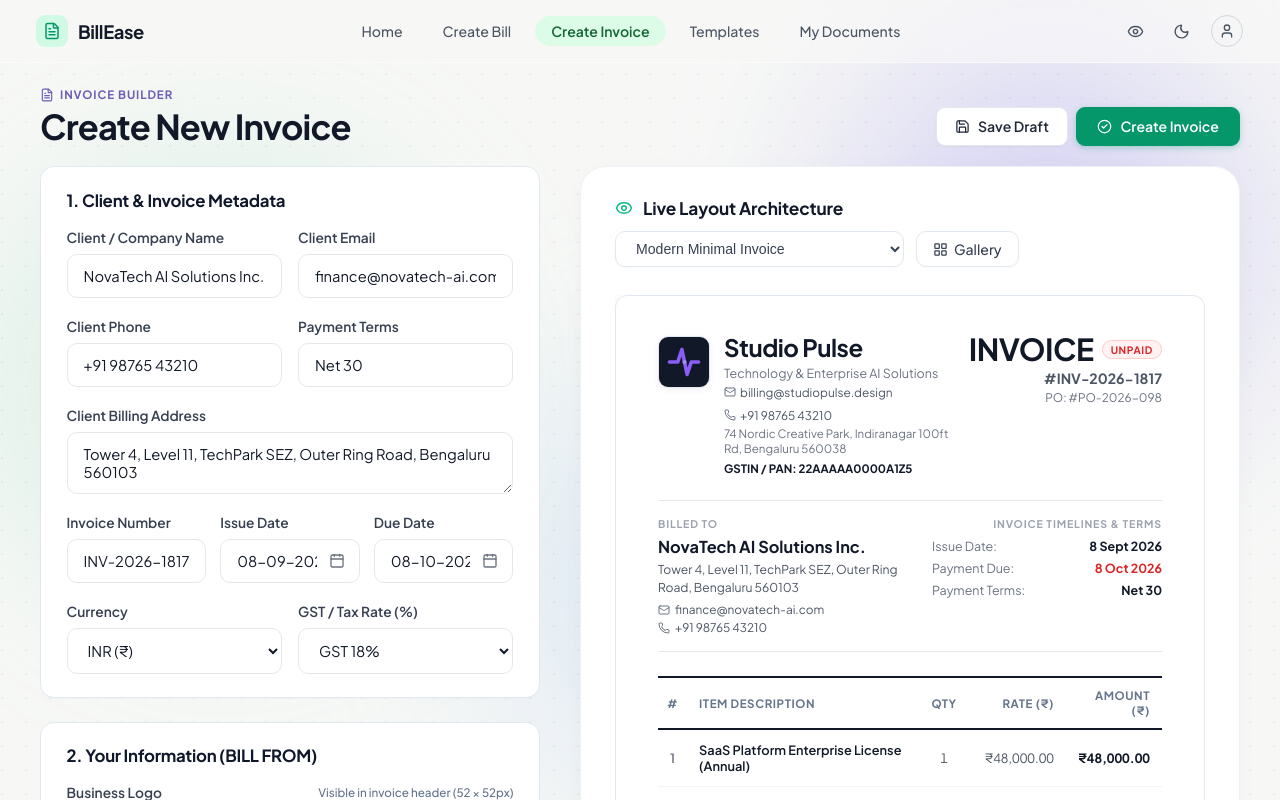
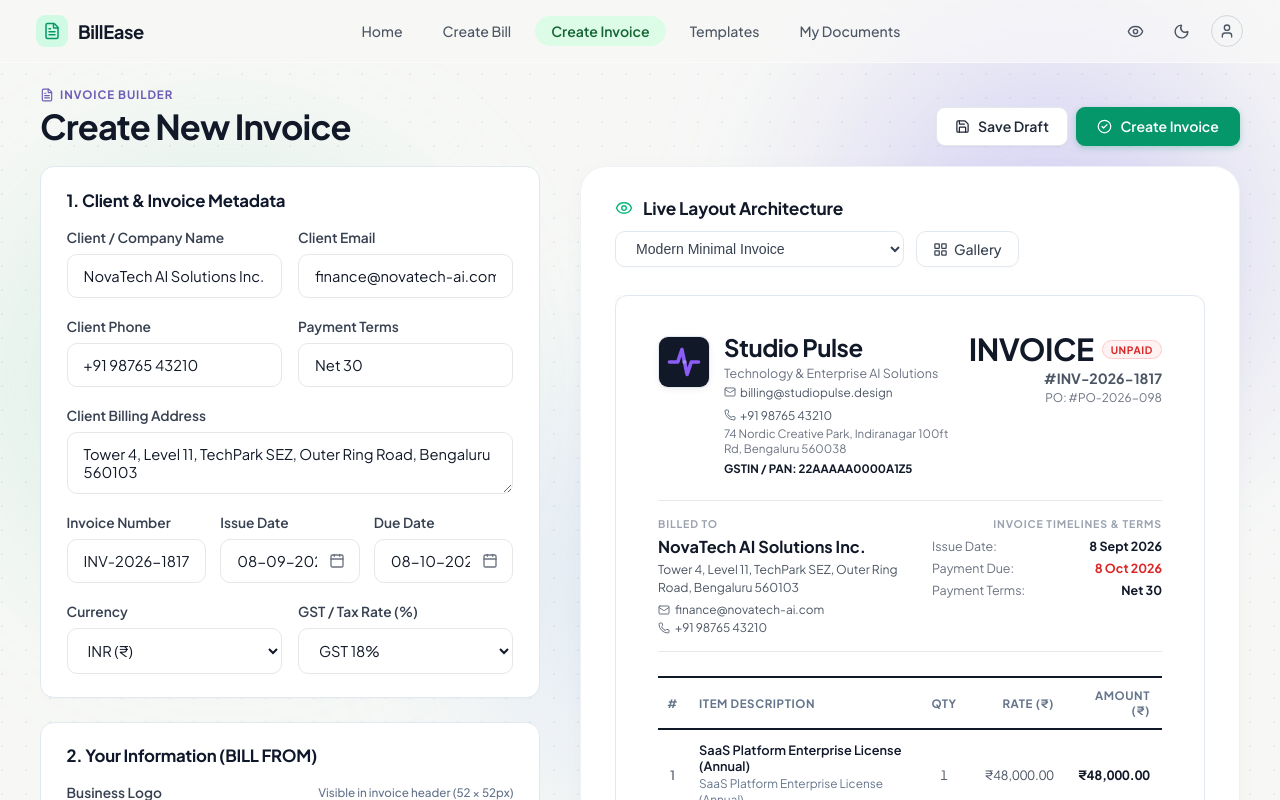
Before and after one commit to MaAngo-Tech-Labs-LLP/BillEase, a React (Vite) app: page / in a window 1280 px wide. Both pictures are taken after a click on the button "Create Invoice". Shown: the top 800 px of the page. Built offline with nearby package versions, Linux system fonts and the light colour scheme.

Commit message:
feat(invoice): add ITEM field above DESCRIPTION in create invoice form and templates

```diff
--- a/src/components/DocumentRenderer.tsx
+++ b/src/components/DocumentRenderer.tsx
@@ -273,6 +273,23 @@ export default function DocumentRenderer({
     );
   };
 
+  // Render item cell supporting both Item Name (bold) and Description (secondary text)
+  const renderItemCell = (item: any, defaultFallback: string = 'Item', primaryColor: string = '#0f172a') => {
+    if (item.name) {
+      return (
+        <div>
+          <div style={{ fontWeight: 600, color: primaryColor }}>{item.name}</div>
+          {item.description ? (
+            <div style={{ fontSize: '0.74rem', color: '#64748b', marginTop: '2px', lineHeight: 1.35 }}>
+              {item.description}
+            </div>
+          ) : null}
+        </div>
+      );
+    }
+    return item.description || defaultFallback;
+  };
+
   const formatHeaderDate = (d?: string) => {
     if (!d) return '2026-09-06';
     const match = d.match(/^(\d{2})[-/.](\d{2})[-/.](\d{4})$/);
@@ -378,7 +395,7 @@ export default function DocumentRenderer({
                 const itemAmt = (Number(item.qty) || 0) * (Number(item.rate) || 0);
                 return (
                   <tr key={item.id}>
-                    <td className="cell-desc" style={{ textAlign: 'left', padding: '10px 12px' }}>{item.description || 'Item'}</td>
+                    <td className="cell-desc" style={{ textAlign: 'left', padding: '10px 12px' }}>{renderItemCell(item, 'Item')}</td>
                     <td className="cell-qty" style={{ textAlign: 'center', padding: '10px 8px', fontVariantNumeric: 'tabular-nums' }}>{item.qty}</td>
                     <td className="cell-rate" style={{ textAlign: 'right', padding: '10px 12px', fontVariantNumeric: 'tabular-nums' }}>{currencySymbol}{formatAmount(item.rate)}</td>
                     <td className="cell-amount" style={{ textAlign: 'right', padding: '10px 12px', fontVariantNumeric: 'tabular-nums' }}>{currencySymbol}{formatAmount(itemAmt)}</td>
@@ -563,7 +580,7 @@ export default function DocumentRenderer({
                 <tbody>
                   {document.items.map((item) => (
                     <tr key={item.id}>
-                      <td className="cell-desc" style={{ textAlign: 'left', padding: '10px 12px' }}>{item.description || 'Item'}</td>
+                      <td className="cell-desc" style={{ textAlign: 'left', padding: '10px 12px' }}>{renderItemCell(item, 'Item')}</td>
                       <td className="cell-qty" style={{ textAlign: 'center', padding: '10px 8px', fontVariantNumeric: 'tabular-nums' }}>{item.qty}</td>
                       <td className="cell-rate" style={{ textAlign: 'right', padding: '10px 12px', fontVariantNumeric: 'tabular-nums' }}>{currencySymbol}{formatAmount(item.rate)}</td>
                       <td className="cell-amount" style={{ textAlign: 'right', padding: '10px 12px', fontVariantNumeric: 'tabular-nums' }}>{currencySymbol}{formatAmount((Number(item.qty) || 0) * (Number(item.rate) || 0))}</td>
@@ -729,7 +746,7 @@ export default function DocumentRenderer({
             <tbody>
               {document.items.map((item) => (
                 <tr key={item.id}>
-                  <td className="cell-desc" style={{ textAlign: 'left', padding: '10px 12px' }}>{item.description || 'Consultation'}</td>
+                  <td className="cell-desc" style={{ textAlign: 'left', padding: '10px 12px' }}>{renderItemCell(item, 'Consultation', '#064e3b')}</td>
                   <td className="cell-qty" style={{ textAlign: 'center', padding: '10px 8px', fontVariantNumeric: 'tabular-nums' }}>{item.qty}</td>
                   <td className="cell-rate" style={{ textAlign: 'right', padding: '10px 12px', fontVariantNumeric: 'tabular-nums' }}>{currencySymbol}{formatAmount(item.rate)}</td>
                   <td className="cell-amount" style={{ textAlign: 'right', padding: '10px 12px', fontVariantNumeric: 'tabular-nums' }}>{currencySymbol}{formatAmount((Number(item.qty) || 0) * (Number(item.rate) || 0))}</td>
@@ -898,7 +915,7 @@ export default function DocumentRenderer({
             <tbody>
               {document.items.map((item) => (
                 <tr key={item.id}>
-                  <td className="cell-desc" style={{ textAlign: 'left', padding: '10px 12px', fontFamily: 'sans-serif' }}>{item.description || 'Professional Services'}</td>
+                  <td className="cell-desc" style={{ textAlign: 'left', padding: '10px 12px', fontFamily: 'sans-serif' }}>{renderItemCell(item, 'Professional Services')}</td>
                   <td className="cell-qty" style={{ textAlign: 'center', padding: '10px 8px', fontFamily: 'sans-serif', fontVariantNumeric: 'tabular-nums' }}>{item.qty}</td>
                   <td className="cell-rate" style={{ textAlign: 'right', padding: '10px 12px', fontFamily: 'sans-serif', fontVariantNumeric: 'tabular-nums' }}>{currencySymbol}{formatAmount(item.rate)}</td>
                   <td className="cell-amount" style={{ textAlign: 'right', padding: '10px 12px', fontFamily: 'sans-serif', fontVariantNumeric: 'tabular-nums' }}>{currencySymbol}{formatAmount((Number(item.qty) || 0) * (Number(item.rate) || 0))}</td>
@@ -1165,8 +1182,8 @@ export default function DocumentRenderer({
             <tbody>
               {document.items.map((item, idx) => (
                 <tr key={item.id} style={{ borderBottom: '1px solid #E2E8F0', background: idx % 2 === 1 ? '#F8FAFC' : '#FFFFFF' }}>
-                  <td style={{ textAlign: 'left', padding: '11px 14px', fontWeight: 700, color: '#0F172A', fontSize: '0.82rem' }}>
-                    {item.description || 'Academic Fee'}
+                  <td style={{ textAlign: 'left', padding: '11px 14px', fontSize: '0.82rem' }}>
+                    {renderItemCell(item, 'Academic Fee')}
                   </td>
                   <td style={{ textAlign: 'center', padding: '11px 8px', fontWeight: 600, fontSize: '0.80rem', color: '#334155' }}>
                     {item.qty}
@@ -1380,7 +1397,7 @@ export default function DocumentRenderer({
             <tbody>
               {document.items.map((item, idx) => (
                 <tr key={item.id}>
-                  <td className="cell-desc" style={{ textAlign: 'left', padding: '10px 12px' }}>{item.description || 'Service Deliverable'}</td>
+                  <td className="cell-desc" style={{ textAlign: 'left', padding: '10px 12px' }}>{renderItemCell(item, 'Service Deliverable')}</td>
                   <td style={{ textAlign: 'center', fontSize: '0.76rem', color: '#64748b', padding: '10px 8px' }}>
                     {idx % 2 === 0 ? '998314' : '998315'}
                   </td>
@@ -1628,8 +1645,8 @@ export default function DocumentRenderer({
                     <td style={{ padding: '12px 6px', textAlign: 'center', color: '#6B7280', fontWeight: 600 }}>
                       {idx + 1}
                     </td>
-                    <td style={{ padding: '12px 12px', textAlign: 'left', fontWeight: 600, color: '#111827' }}>
-                      {it.description || 'Untitled Item'}
+                    <td style={{ padding: '12px 12px', textAlign: 'left' }}>
+                      {renderItemCell(it, 'Untitled Item')}
                     </td>
                     <td style={{ padding: '12px 6px', textAlign: 'center', color: '#4B5563', fontVariantNumeric: 'tabular-nums' }}>
                       {it.qty}
@@ -1923,7 +1940,7 @@ export default function DocumentRenderer({
               const itemAmt = (Number(item.qty) || 0) * (Number(item.rate) || 0);
               return (
                 <tr key={item.id}>
-                  <td className="cell-desc" style={{ textAlign: 'left', padding: '10px 12px' }}>{item.description || 'Untitled Item'}</td>
+                  <td className="cell-desc" style={{ textAlign: 'left', padding: '10px 12px' }}>{renderItemCell(item, 'Untitled Item')}</td>
                   <td className="cell-qty" style={{ textAlign: 'center', padding: '10px 8px', fontVariantNumeric: 'tabular-nums' }}>{item.qty}</td>
                   <td className="cell-rate" style={{ textAlign: 'right', padding: '10px 12px', fontVariantNumeric: 'tabular-nums' }}>
                     {currencySymbol}{formatAmount(item.rate)}
--- a/src/pages/CreateInvoicePage.tsx
+++ b/src/pages/CreateInvoicePage.tsx
@@ -46,48 +46,47 @@ export default function CreateInvoicePage({
   const [isDraggingLogo, setIsDraggingLogo] = useState(false);
   const logoInputRef = useRef<HTMLInputElement>(null);
 
+  const sanitizeInvoiceDoc = (doc: Partial<BillDocument>): BillDocument => {
+    const rawItems = doc.items && doc.items.length ? doc.items : DEFAULT_INVOICE.items;
+    const items = rawItems.map((it) => ({
+      ...it,
+      name: it.name !== undefined && it.name !== null ? it.name : (it.description || ''),
+      description: it.description || '',
+    }));
+    return {
+      ...DEFAULT_INVOICE,
+      ...doc,
+      items,
+      senderLogo: doc.senderLogo || (doc as any)?.logo || DEFAULT_INVOICE.senderLogo,
+      type: 'invoice',
+      template: normalizeTemplateId(doc.template || 'modern-minimal', 'invoice'),
+    };
+  };
+
   const [formData, setFormData] = useState<BillDocument>(() => {
     if (initialDocument) {
-      return {
-        ...DEFAULT_INVOICE,
-        ...initialDocument,
-        senderLogo: initialDocument.senderLogo || (initialDocument as any).logo || DEFAULT_INVOICE.senderLogo,
-        type: 'invoice',
-        template: normalizeTemplateId(initialDocument.template || 'modern-minimal', 'invoice'),
-      };
+      return sanitizeInvoiceDoc(initialDocument);
     }
     const saved = localStorage.getItem('billease_invoice_draft');
     if (saved) {
       try {
         const parsed = JSON.parse(saved);
         if (parsed.id !== 'inv-acme-design' && parsed.clientName !== 'Acme Corporation Ltd.' && parsed.clientName !== 'Stellar Innovations Pvt. Ltd.') {
-          return {
-            ...DEFAULT_INVOICE,
-            ...parsed,
-            senderLogo: parsed.senderLogo || parsed.logo || DEFAULT_INVOICE.senderLogo,
-            type: 'invoice',
-            template: normalizeTemplateId(parsed.template || 'modern-minimal', 'invoice'),
-          };
+          return sanitizeInvoiceDoc(parsed);
         }
       } catch (e) {
         console.error(e);
       }
     }
-    return {
-      ...DEFAULT_INVOICE,
-      type: 'invoice',
+    return sanitizeInvoiceDoc({
       template: 'modern-minimal',
-    };
+    });
   });
 
   // Sync initialDocument and active template
   useEffect(() => {
     if (initialDocument) {
-      setFormData((prev) => ({
-        ...prev,
-        ...initialDocument,
-        template: normalizeTemplateId(initialDocument.template || prev.template, 'invoice'),
-      }));
+      setFormData(sanitizeInvoiceDoc(initialDocument));
     } else {
       const stored = localStorage.getItem('billease_active_template');
       if (stored) {
@@ -138,7 +137,7 @@ export default function CreateInvoicePage({
     setFormData((prev) => ({ ...prev, [field]: value }));
   };
 
-  const handleItemChange = (id: string, field: 'description' | 'qty' | 'rate', value: string) => {
+  const handleItemChange = (id: string, field: 'name' | 'description' | 'qty' | 'rate', value: string) => {
     setFormData((prev) => ({
       ...prev,
       items: prev.items.map((it) => {
@@ -168,7 +167,8 @@ export default function CreateInvoicePage({
   const handleAddItem = () => {
     const newItem = {
       id: Date.now().toString(),
-      description: 'Professional Services Deliverable',
+      name: 'Service / Product Item',
+      description: 'Consulting deliverable or product item description',
       qty: 1,
       rate: 1000,
     };
@@ -752,7 +752,12 @@ export default function CreateInvoicePage({
                 letterSpacing: '0.5px',
               }}
             >
-              <div>DESCRIPTION</div>
+              <div>
+                <div style={{ color: '#0f172a', fontWeight: 800 }}>ITEM</div>
+                <div style={{ fontSize: '0.60rem', color: '#94a3b8', fontWeight: 600, letterSpacing: '0.3px', marginTop: '1px' }}>
+                  DESCRIPTION
+                </div>
+              </div>
               <div style={{ textAlign: 'center' }}>QTY</div>
               <div style={{ textAlign: 'right' }}>RATE ({currencySymbol})</div>
               <div style={{ textAlign: 'right' }}>AMOUNT</div>
@@ -760,7 +765,7 @@ export default function CreateInvoicePage({
             </div>
 
             {/* Items List */}
-            <div style={{ display: 'flex', flexDirection: 'column', gap: '8px', marginTop: '8px' }}>
+            <div style={{ display: 'flex', flexDirection: 'column', gap: '10px', marginTop: '8px' }}>
               {formData.items.map((item) => {
                 const itemAmount = (Number(item.qty) || 0) * (Number(item.rate) || 0);
                 return (
@@ -773,14 +778,22 @@ export default function CreateInvoicePage({
                       alignItems: 'center',
                     }}
                   >
-                    <div>
+                    <div style={{ display: 'flex', flexDirection: 'column', gap: '4px' }}>
                       <input
                         type="text"
                         className="form-input"
-                        value={item.description}
+                        value={item.name || ''}
+                        onChange={(e) => handleItemChange(item.id, 'name', e.target.value)}
+                        placeholder="Item name / title..."
+                        style={{ padding: '0.45rem 0.65rem', fontSize: '0.82rem', fontWeight: 600 }}
+                      />
+                      <input
+                        type="text"
+                        className="form-input"
+                        value={item.description || ''}
                         onChange={(e) => handleItemChange(item.id, 'description', e.target.value)}
-                        placeholder="Item description..."
-                        style={{ padding: '0.5rem 0.65rem', fontSize: '0.83rem' }}
+                        placeholder="Description (optional)..."
+                        style={{ padding: '0.38rem 0.65rem', fontSize: '0.76rem', color: '#64748b' }}
                       />
                     </div>
 
```
